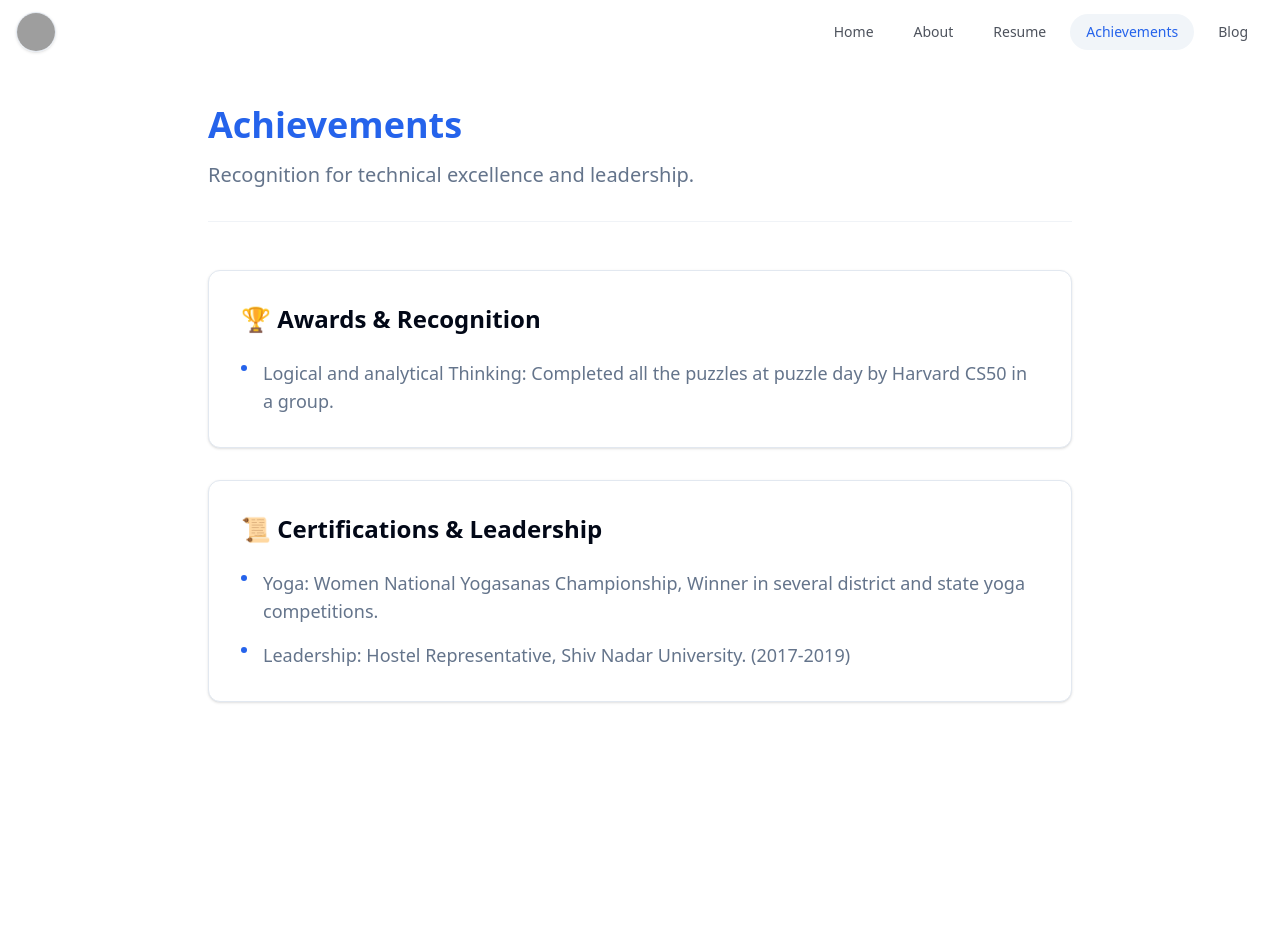
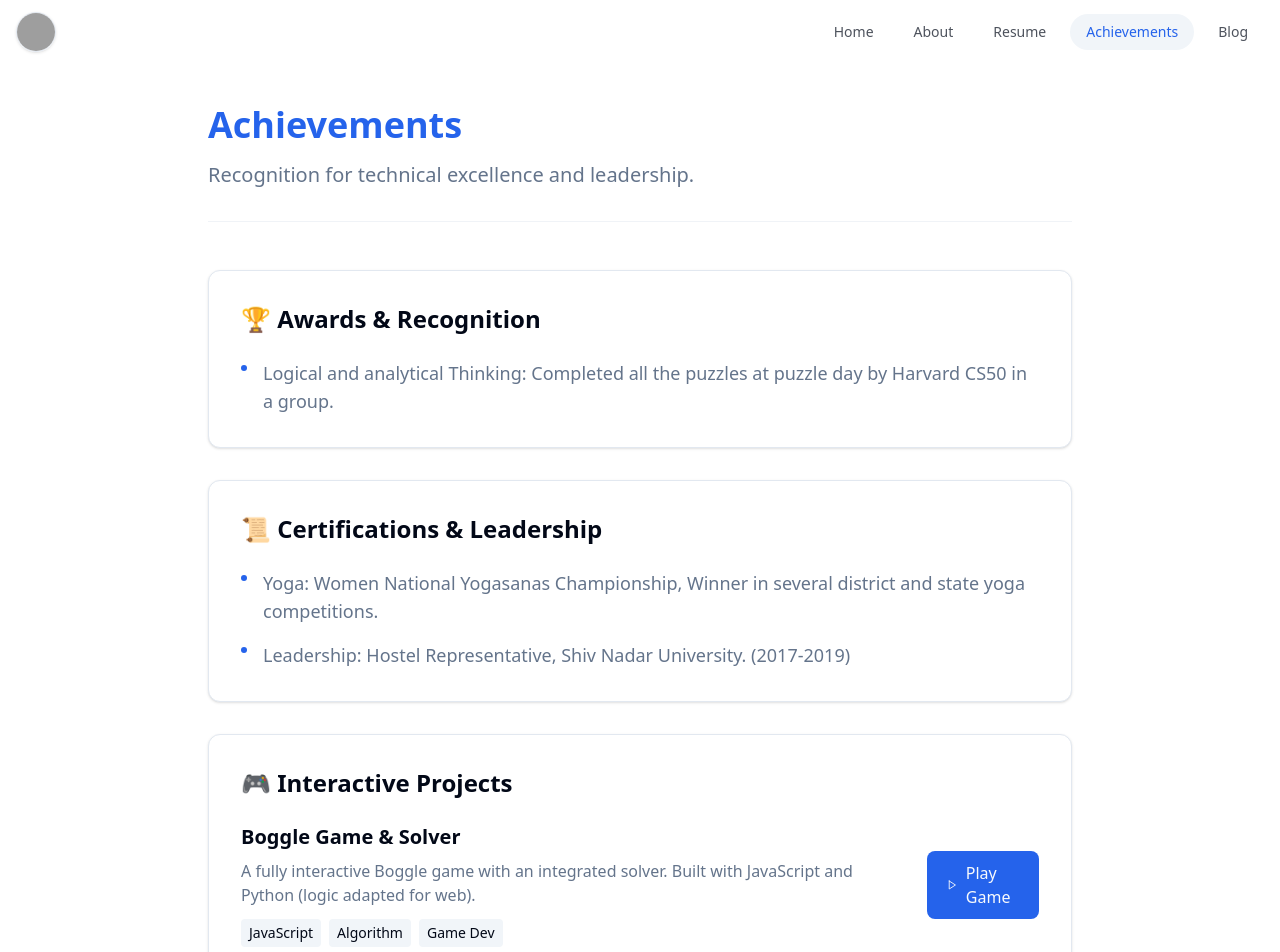
Before and after one commit to meghana-alaparthy/meghanaalaparthy, a Next.js app: page /achievements in a window 1280 px wide. Shown: the top 952 px of the page. Before the commit the page ends 865 px from the top, so only its background shows below. Built offline with nearby package versions, Linux system fonts and the light colour scheme; grey boxes are pictures that could not be loaded.

Commit message:
Feat: Add Boggle Game to Achievements page

```diff
--- a/src/app/achievements/page.tsx
+++ b/src/app/achievements/page.tsx
@@ -46,6 +46,37 @@ export default function AchievementsPage() {
                         </ul>
                     </div>
                 </div>
+
+                {/* Projects */}
+                <div className="bg-card rounded-xl border border-border p-8 shadow-sm mt-8">
+                    <h2 className="text-2xl font-bold mb-6 flex items-center gap-2">
+                        🎮 Interactive Projects
+                    </h2>
+                    <div className="flex flex-col md:flex-row gap-6 items-start md:items-center justify-between">
+                        <div>
+                            <h3 className="text-xl font-bold">Boggle Game & Solver</h3>
+                            <p className="text-muted-foreground mt-2">
+                                A fully interactive Boggle game with an integrated solver.
+                                Built with JavaScript and Python (logic adapted for web).
+                            </p>
+                            <div className="flex gap-2 mt-3 text-sm">
+                                <span className="bg-secondary px-2 py-1 rounded">JavaScript</span>
+                                <span className="bg-secondary px-2 py-1 rounded">Algorithm</span>
+                                <span className="bg-secondary px-2 py-1 rounded">Game Dev</span>
+                            </div>
+                        </div>
+                        <div className="flex gap-3">
+                            <a
+                                href="/boggle/game/"
+                                target="_blank"
+                                className="px-5 py-2.5 bg-primary text-primary-foreground font-medium rounded-lg hover:bg-primary/90 transition-colors flex items-center gap-2"
+                            >
+                                <svg width="16" height="16" viewBox="0 0 24 24" fill="none" stroke="currentColor" strokeWidth="2" strokeLinecap="round" strokeLinejoin="round"><polygon points="5 3 19 12 5 21 5 3"></polygon></svg>
+                                Play Game
+                            </a>
+                        </div>
+                    </div>
+                </div>
             </div>
         </main>
     );
```
